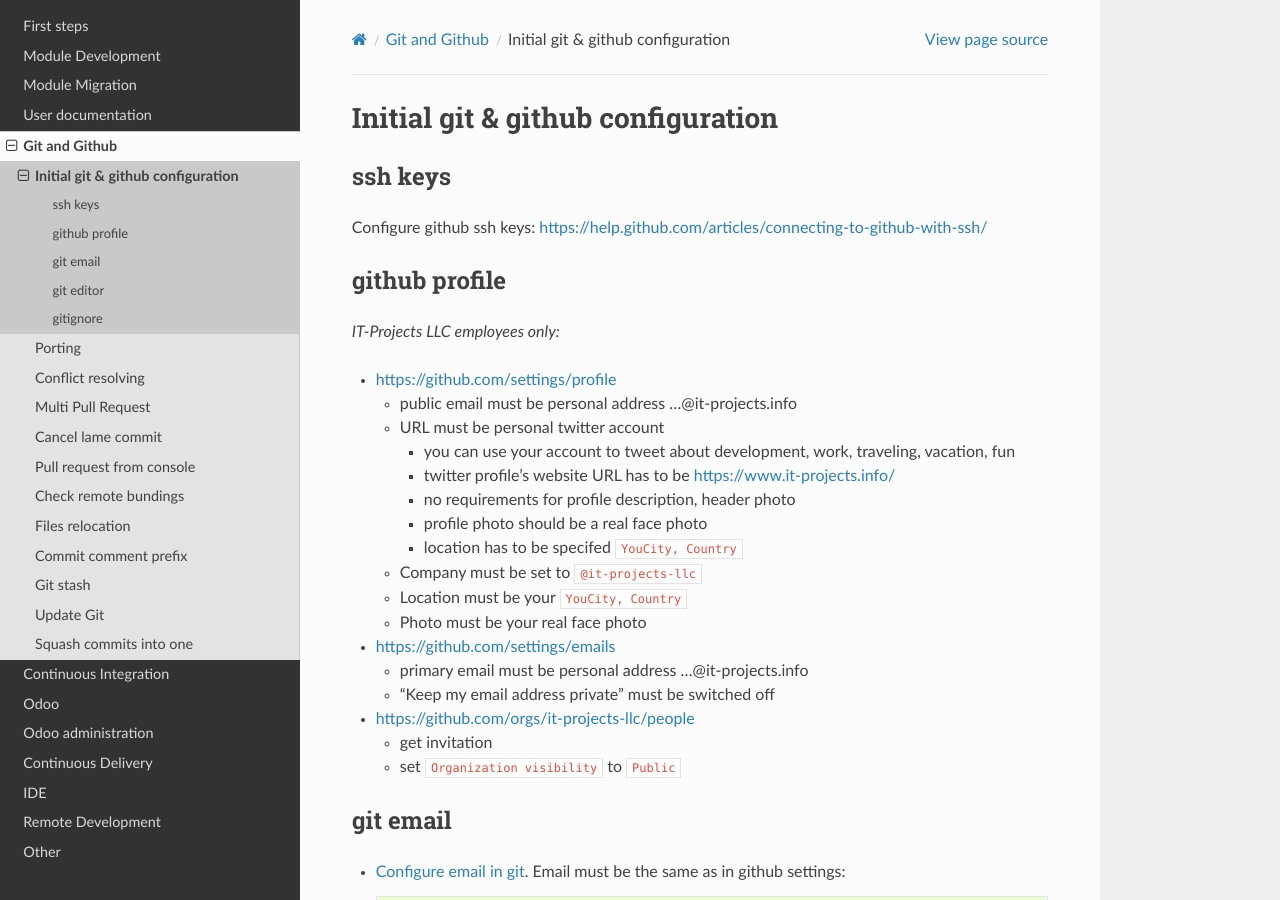
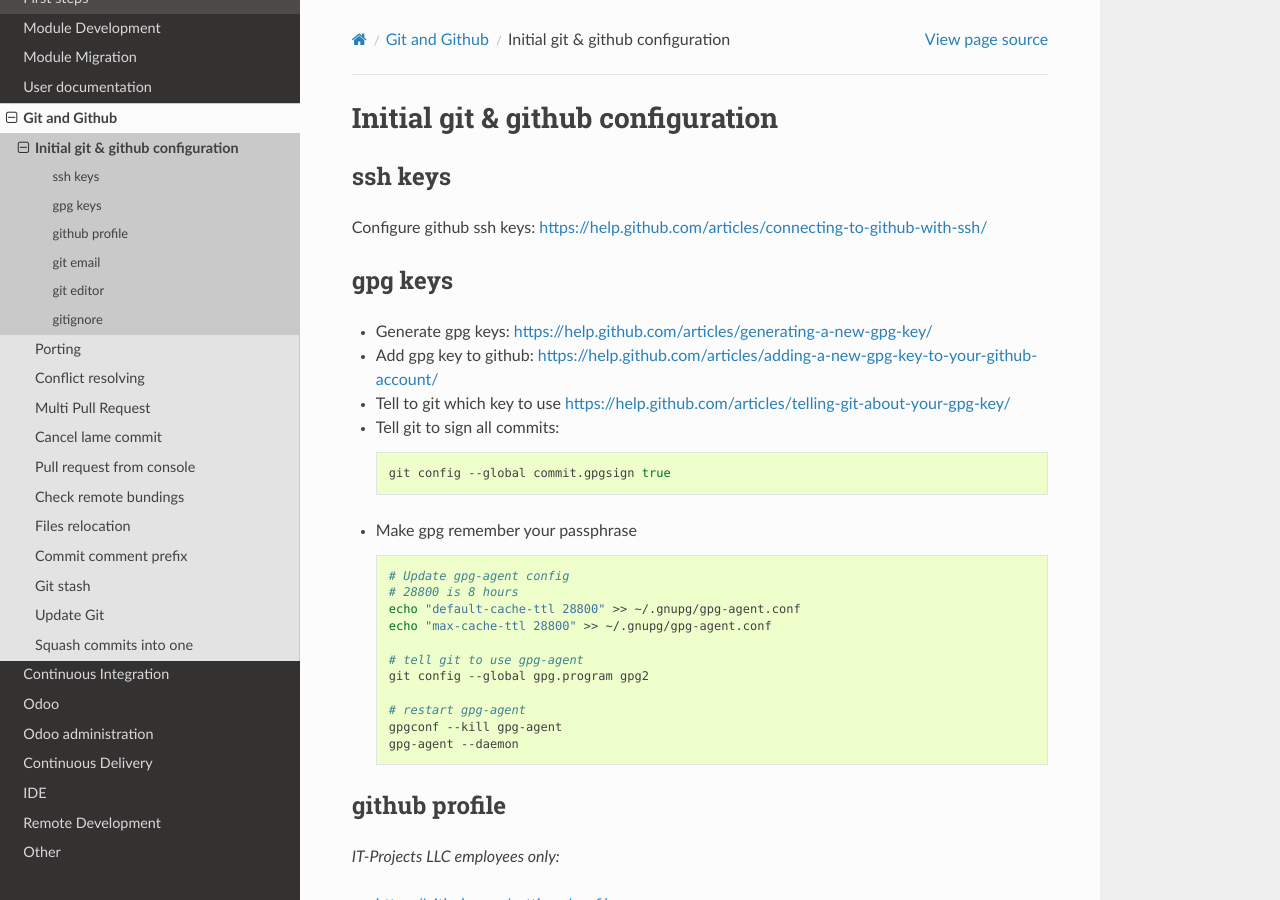
Before and after one commit to itpp-labs/odoo-development, a Sphinx documentation site: the page built from docs/git/init.rst, in a window 1280 px wide and 900 px high. Built offline with Sphinx 7.4.7 and the Read the Docs theme 2.0.0, drawn with Linux system fonts in a browser that asks for light colours; pages that are not in the unit, such as notebooks, are missing from menus.

Commit message:
gpg keys in git (#110)

```diff
--- a/docs/git/init.rst
+++ b/docs/git/init.rst
@@ -5,6 +5,35 @@
 ssh keys
 ========
 Configure github ssh keys: https://help.github.com/articles/connecting-to-github-with-ssh/
+
+gpg keys
+========
+
+* Generate gpg keys: https://help.github.com/articles/generating-a-new-gpg-key/
+* Add gpg key to github: https://help.github.com/articles/adding-a-new-gpg-key-to-your-github-account/
+* Tell to git which key to use https://help.github.com/articles/telling-git-about-your-gpg-key/
+* Tell git to sign all commits:
+
+  .. code-block:: sh
+
+     git config --global commit.gpgsign true
+
+* Make gpg remember your passphrase
+
+  .. code-block:: sh
+
+     # Update gpg-agent config
+     # 28800 is 8 hours
+     echo "default-cache-ttl 28800" >> ~/.gnupg/gpg-agent.conf
+     echo "max-cache-ttl 28800" >> ~/.gnupg/gpg-agent.conf
+
+     # tell git to use gpg-agent
+     git config --global gpg.program gpg2
+
+     # restart gpg-agent
+     gpgconf --kill gpg-agent
+     gpg-agent --daemon
+
 
 github profile
 ==============
```
